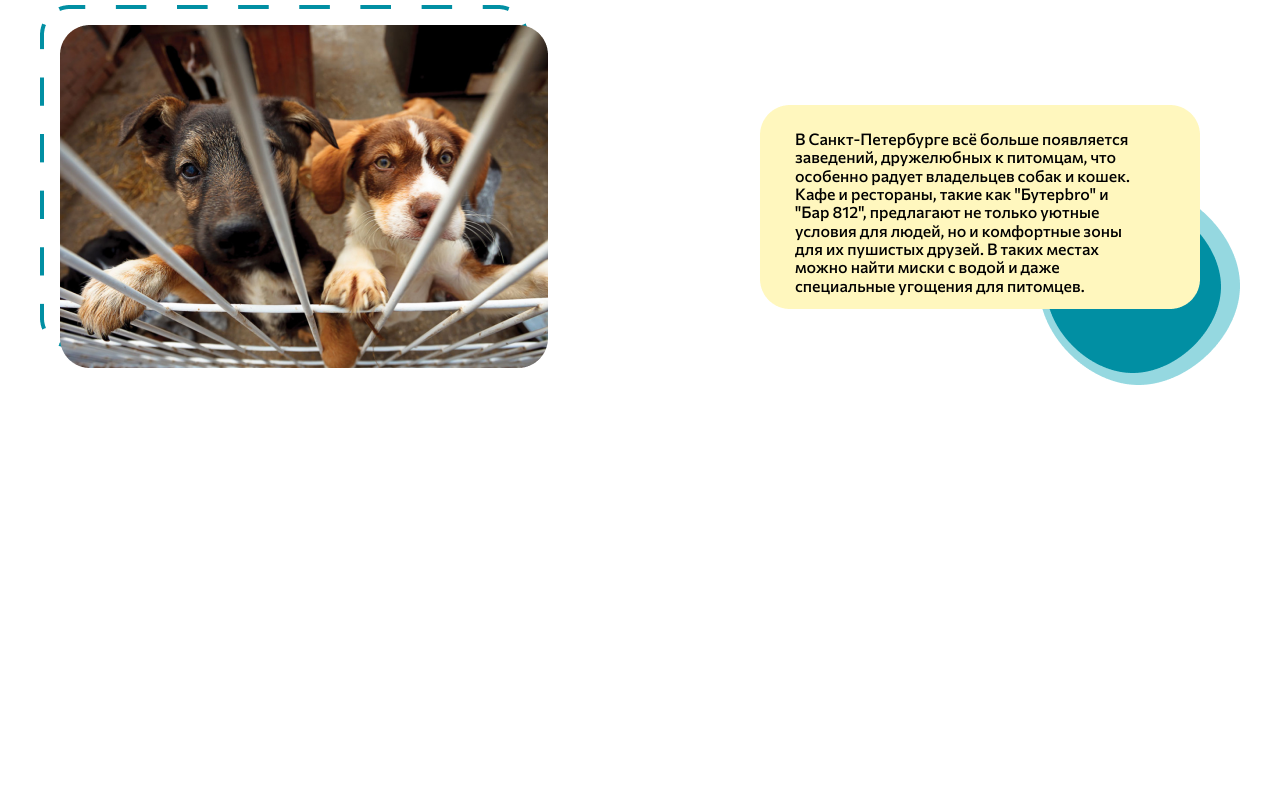
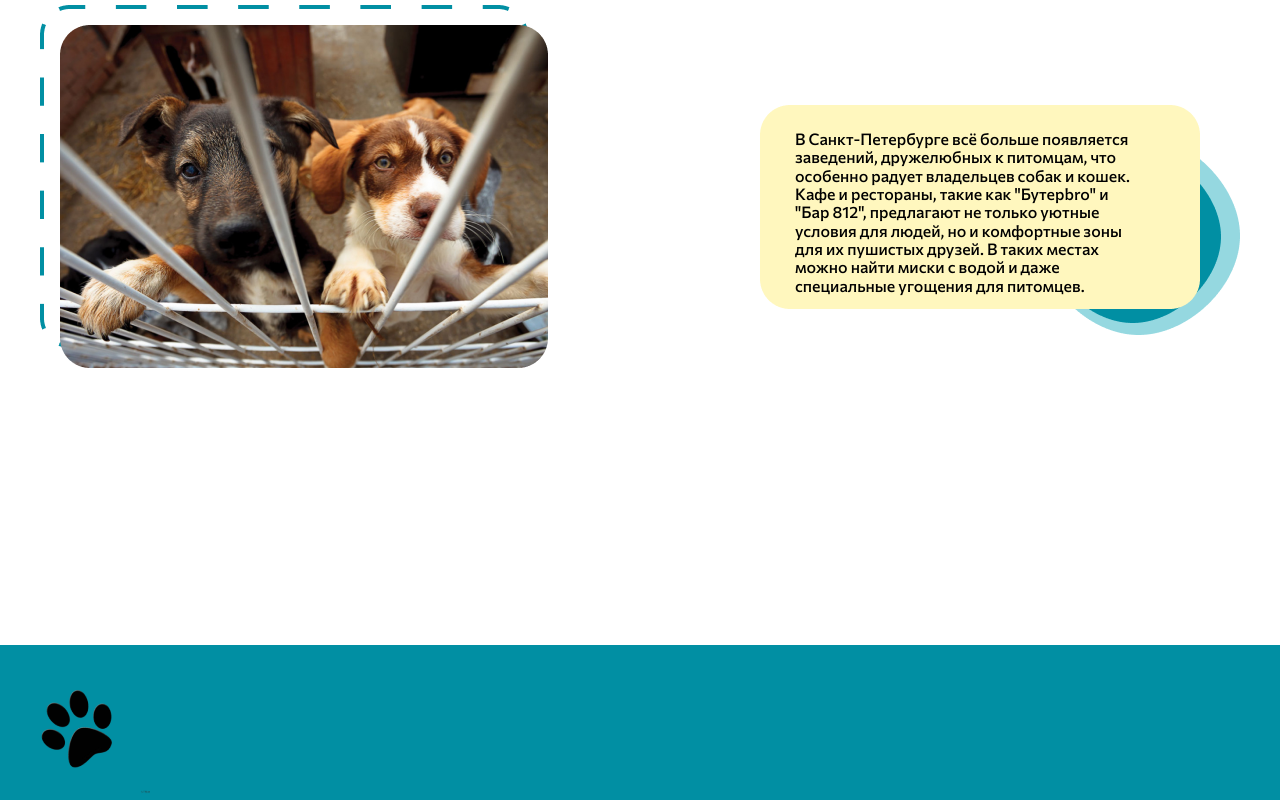
Before and after one commit to Sokolova-Anna/bipProject, a plain HTML site: page index.html in a window 1280 px wide. Shown: the part 1392-2192 px from the top of the page. Before the commit the page ends 1777 px from the top, so only its background shows below. Drawn offline with Linux system fonts and the light colour scheme.

Commit message:
add: add html and css footer part

```diff
--- a/css/style.scss
+++ b/css/style.scss
@@ -199,7 +199,7 @@ body {
 
     &__backround-1 {
         position: absolute;
-        top: 200px;
+        top: 150px;
         right: 40px;
     }
 
@@ -234,3 +234,14 @@ body {
         top: 40px;
     }
 }
+
+.footer {
+    margin-top: 600px;
+   // margin-bottom: 0;
+    background-color: #018FA3;
+    height: 155px;
+
+    &__logo {
+        padding-top: 26px;
+    }
+}
--- a/index.html
+++ b/index.html
@@ -65,6 +65,11 @@
                 </div>
             </div>
         </section>
+        <footer class="footer">
+            <div class="container footer__container">
+                <img src="./images/paw.png" alt="" class="footer__logo">
+            </div>
+        </footer>
     </main>
 </body>
 </html>
```
Also changed, not shown: css/style.css.
